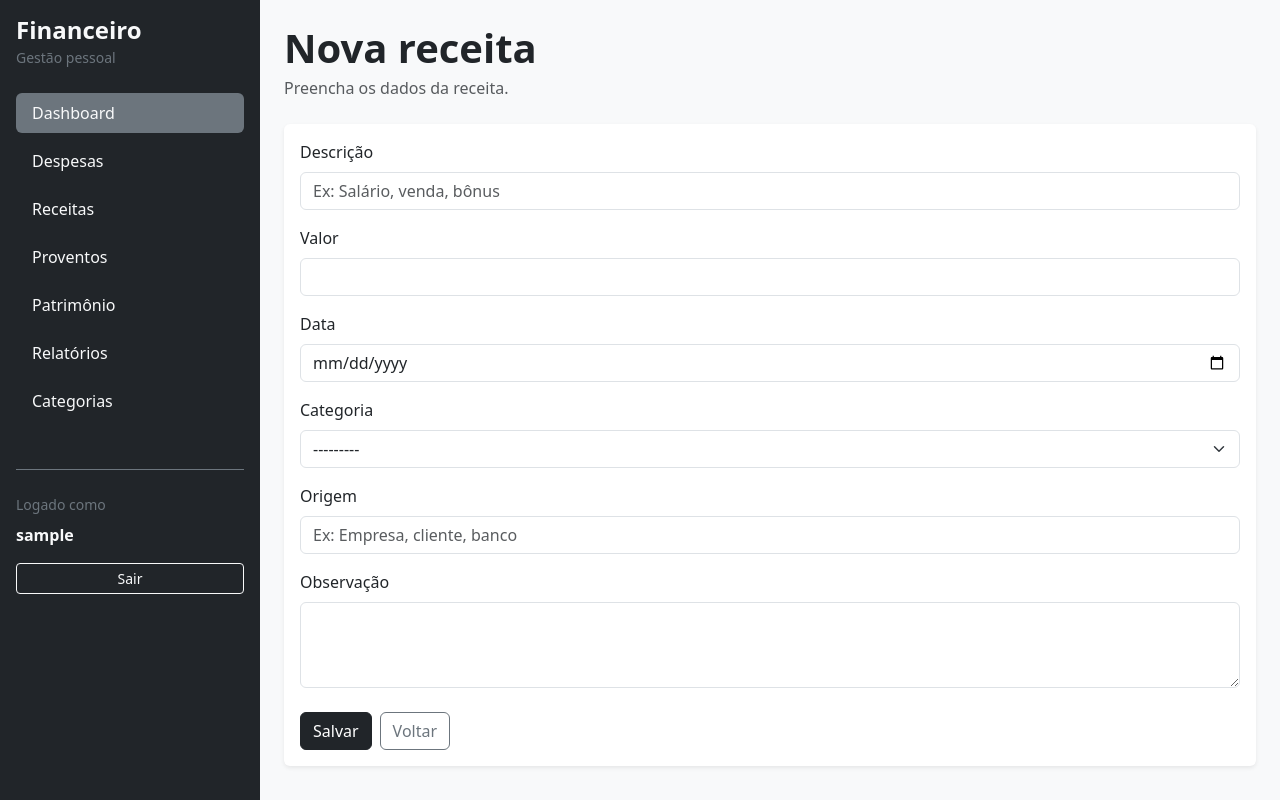
After one commit to Carloseduardozero/analise-financeira, a Django app: page /finances/receitas/nova/ in a window 1280 px wide. The commit adds this page. Run offline with Django 5.2, Linux system fonts and the light colour scheme; the visitor is signed in with stand-in values (Sample User, id 1); data that the repository does not hold is empty.

Commit message:
feat: adicionando receita

```diff
--- /dev/null
+++ b/apps/finances/forms/receita_form.py
@@ -0,0 +1,51 @@
+from django import forms
+
+from apps.finances.enums import TipoCategoria
+from apps.finances.models import Categoria, Receita
+
+class ReceitaForm(forms.ModelForm):
+    class Meta:
+        model = Receita
+        fields = [
+            'descricao',
+            'valor',
+            'data',
+            'categoria',
+            'origem',
+            'observacao',
+        ]
+
+        widgets = {
+            'descricao': forms.TextInput(attrs={
+                'class': 'form-control',
+                'placeholder': 'Ex: Salário, venda, bônus',
+            }),
+            'valor': forms.NumberInput(attrs={
+                'class': 'form-control',
+                'step': '0.01',
+            }),
+            'data': forms.DateInput(attrs={
+                'class': 'form-control',
+                'type': 'date',
+            }),
+            'categoria': forms.Select(attrs={
+                'class': 'form-select',
+            }),
+            'origem': forms.TextInput(attrs={
+                'class': 'form-control',
+                'placeholder': 'Ex: Empresa, cliente, banco',
+            }),
+            'observacao': forms.Textarea(attrs={
+                'class': 'form-control',
+                'rows': 3,
+            }),
+        }
+
+    def __init__(self, *args, usuario=None, **kwargs):
+        super().__init__(*args, **kwargs)
+
+        self.fields['categoria'].queryset = Categoria.objects.filter(
+            usuario=usuario,
+            tipo=TipoCategoria.RECEITA,
+            ativa=True,
+        )
--- a/apps/finances/models/__init__.py
+++ b/apps/finances/models/__init__.py
@@ -1,2 +1,3 @@
 from .categoria import Categoria
 from .despesa import Despesa
+from .receita import Receita
--- /dev/null
+++ b/apps/finances/models/receita.py
@@ -0,0 +1,41 @@
+from django.conf import settings
+from django.db import models
+
+class Receita(models.Model):
+    usuario = models.ForeignKey(
+        settings.AUTH_USER_MODEL,
+        on_delete=models.CASCADE,
+        related_name='receitas',
+    )
+
+    categoria = models.ForeignKey(
+        'finances.Categoria',
+        on_delete=models.PROTECT,
+        related_name='receitas',
+    )
+
+    descricao = models.CharField(max_length=150)
+
+    valor = models.DecimalField(
+        max_digits=12,
+        decimal_places=2,
+    )
+
+    data = models.DateField()
+
+    origem = models.CharField(max_length=100)
+
+    observacao = models.TextField(
+        blank=True,
+        null=True,
+    )
+
+    criada_em = models.DateTimeField(auto_now_add=True)
+    atualizada_em = models.DateTimeField(auto_now=True)
+
+    class Meta:
+        db_table = 'finances_receita'
+        ordering = ['-data', '-id']
+
+    def __str__(self):
+        return f'{self.descricao} - R$ {self.valor}'
--- a/apps/finances/urls.py
+++ b/apps/finances/urls.py
@@ -14,6 +14,13 @@ from apps.finances.views.despesa_views import (
     despesa_update_view,
 )
 
+from apps.finances.views.receita_views import (
+    receita_create_view,
+    receita_delete_view,
+    receita_list_view,
+    receita_update_view,
+)
+
 app_name = 'finances'
 
 urlpatterns = [
@@ -26,4 +33,9 @@ urlpatterns = [
     path('despesas/nova/', despesa_create_view, name='despesa_create'),
     path('despesas/<int:despesa_id>/editar/', despesa_update_view, name='despesa_update'),
     path('despesas/<int:despesa_id>/excluir/', despesa_delete_view, name='despesa_delete'),
+
+    path('receitas/', receita_list_view, name='receita_list'),
+    path('receitas/nova/', receita_create_view, name='receita_create'),
+    path('receitas/<int:receita_id>/editar/', receita_update_view, name='receita_update'),
+    path('receitas/<int:receita_id>/excluir/', receita_delete_view, name='receita_delete'),
 ]
--- /dev/null
+++ b/apps/finances/views/receita_views.py
@@ -0,0 +1,99 @@
+from django.contrib import messages
+from django.contrib.auth.decorators import login_required
+from django.core.exceptions import ValidationError
+from django.shortcuts import redirect, render
+
+from apps.finances.forms.receita_form import ReceitaForm
+from apps.finances.selectors.receita_selector import ReceitaSelector
+from apps.finances.services.receita_service import ReceitaService
+
+
+@login_required
+def receita_list_view(request):
+    receitas = ReceitaSelector.listar_por_usuario(request.user)
+
+    return render(request, 'finances/receitas/list.html', {
+        'receitas': receitas,
+    })
+
+
+@login_required
+def receita_create_view(request):
+    if request.method == 'POST':
+        form = ReceitaForm(request.POST, usuario=request.user)
+
+        if form.is_valid():
+            try:
+                ReceitaService.criar_receita(
+                    usuario=request.user,
+                    dados=form.cleaned_data,
+                )
+
+                messages.success(request, 'Receita cadastrada com sucesso.')
+
+                return redirect('finances:receita_list')
+
+            except ValidationError as error:
+                form.add_error(None, error.message)
+    else:
+        form = ReceitaForm(usuario=request.user)
+
+    return render(request, 'finances/receitas/form.html', {
+        'form': form,
+        'titulo': 'Nova receita',
+    })
+
+
+@login_required
+def receita_update_view(request, receita_id):
+    receita = ReceitaSelector.buscar_por_id_e_usuario(
+        receita_id=receita_id,
+        usuario=request.user,
+    )
+
+    if request.method == 'POST':
+        form = ReceitaForm(
+            request.POST,
+            instance=receita,
+            usuario=request.user,
+        )
+
+        if form.is_valid():
+            try:
+                ReceitaService.atualizar_receita(
+                    receita=receita,
+                    dados=form.cleaned_data,
+                )
+
+                messages.success(request, 'Receita atualizada com sucesso.')
+
+                return redirect('finances:receita_list')
+
+            except ValidationError as error:
+                form.add_error(None, error.message)
+    else:
+        form = ReceitaForm(instance=receita, usuario=request.user)
+
+    return render(request, 'finances/receitas/form.html', {
+        'form': form,
+        'titulo': 'Editar receita',
+    })
+
+
+@login_required
+def receita_delete_view(request, receita_id):
+    receita = ReceitaSelector.buscar_por_id_e_usuario(
+        receita_id=receita_id,
+        usuario=request.user,
+    )
+
+    if request.method == 'POST':
+        ReceitaService.excluir_receita(receita)
+
+        messages.success(request, 'Receita excluída com sucesso.')
+
+        return redirect('finances:receita_list')
+
+    return render(request, 'finances/receitas/delete.html', {
+        'receita': receita,
+    })
--- /dev/null
+++ b/templates/finances/receitas/form.html
@@ -0,0 +1,70 @@
+{% extends 'layouts/main.html' %}
+
+{% block title %}{{ titulo }}{% endblock %}
+
+{% block content %}
+<div class="mb-4">
+    <h1 class="fw-bold mb-1">{{ titulo }}</h1>
+    <p class="text-muted mb-0">Preencha os dados da receita.</p>
+</div>
+
+<div class="card border-0 shadow-sm">
+    <div class="card-body">
+        <form method="post">
+            {% csrf_token %}
+
+            {% if form.non_field_errors %}
+                <div class="alert alert-danger">
+                    {{ form.non_field_errors }}
+                </div>
+            {% endif %}
+
+            <div class="mb-3">
+                <label class="form-label">Descrição</label>
+                {{ form.descricao }}
+                {{ form.descricao.errors }}
+            </div>
+
+            <div class="mb-3">
+                <label class="form-label">Valor</label>
+                {{ form.valor }}
+                {{ form.valor.errors }}
+            </div>
+
+            <div class="mb-3">
+                <label class="form-label">Data</label>
+                {{ form.data }}
+                {{ form.data.errors }}
+            </div>
+
+            <div class="mb-3">
+                <label class="form-label">Categoria</label>
+                {{ form.categoria }}
+                {{ form.categoria.errors }}
+            </div>
+
+            <div class="mb-3">
+                <label class="form-label">Origem</label>
+                {{ form.origem }}
+                {{ form.origem.errors }}
+            </div>
+
+            <div class="mb-4">
+                <label class="form-label">Observação</label>
+                {{ form.observacao }}
+                {{ form.observacao.errors }}
+            </div>
+
+            <div class="d-flex gap-2">
+                <button type="submit" class="btn btn-dark">
+                    Salvar
+                </button>
+
+                <a href="{% url 'finances:receita_list' %}" class="btn btn-outline-secondary">
+                    Voltar
+                </a>
+            </div>
+        </form>
+    </div>
+</div>
+{% endblock %}
--- a/templates/partials/sidebar.html
+++ b/templates/partials/sidebar.html
@@ -13,7 +13,7 @@
             Despesas
         </a>
 
-        <a class="nav-link text-light rounded px-3 py-2" href="#">
+        <a class="nav-link text-light rounded px-3 py-2" href="{% url 'finances:receita_list' %}">
             Receitas
         </a>
 
```
Also changed, not shown: apps/finances/repositories/receita_repository.py (added, +31 -0 lines), apps/finances/selectors/receita_selector.py (added, +19 -0 lines), apps/finances/services/receita_service.py (added, +33 -0 lines), templates/finances/receitas/delete.html (added, +33 -0 lines), templates/finances/receitas/list.html (added, +68 -0 lines), apps/finances/migrations/0003_receita.py (added).
